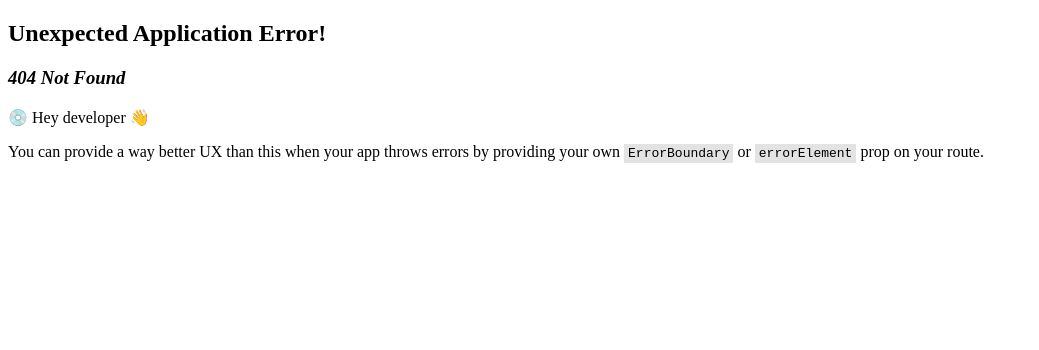
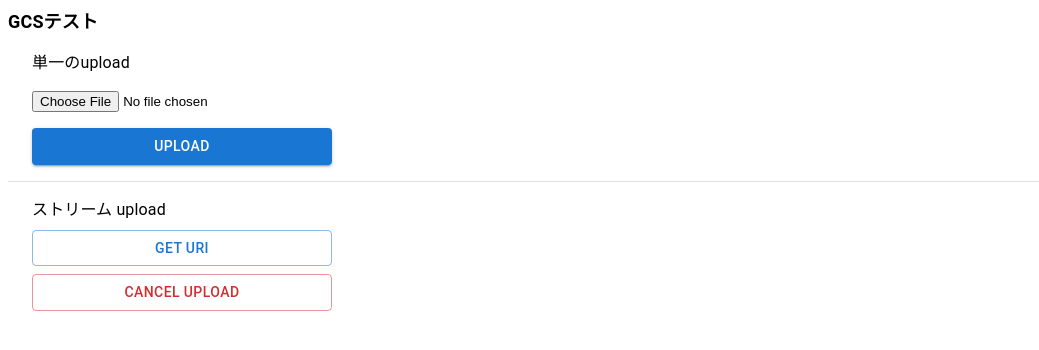
Before and after one commit to t-jimbo/web-recorder, a React (Vite) app in the folder web/: page /gcs in a window 1280 px wide. Before the commit this address had no page. Shown: the top 350 px of the page, without its empty margins (0-1039 px from the left). Built offline with nearby package versions, Linux system fonts and the light colour scheme; no server answers.

Commit message:
feat: GCSへのアップロード

```diff
--- /dev/null
+++ b/web/src/features/gcs/useStreamingUpload.ts
@@ -0,0 +1,73 @@
+import { useState } from "react";
+
+export const useStreamingUpload = () => {
+  const [uri, setUri] = useState(
+    "https://www.googleapis.com/upload/storage/v1/b/streaming-upload/o?uploadType=resumable&name=sample.mp3&upload_id=ADPycdvhzS0Jp89EexOVnFK_cHJiqogKdE6ypNHnjKXqPLZVzgEda4A7kNeGCqj9xOBGBT8KOTr2JFnexn9JhyWmdhl3Iy22N557"
+  );
+
+  const init = async (filename: string) => {
+    const baseURL = "https://www.googleapis.com";
+    const bucketName = import.meta.env.VITE_GCS_BUCKET_NAME;
+
+    const url = new URL(`upload/storage/v1/b/${bucketName}/o`, baseURL);
+    const params = {
+      uploadType: "resumable",
+      name: filename,
+    };
+    Object.entries(params).forEach(([key, value]) => {
+      url.searchParams.append(key, value);
+    });
+
+    const res = await fetch(url, {
+      method: "POST",
+      headers: {
+        Authorization: `Bearer ${import.meta.env.VITE_GCS_ACCESS_TOKEN}`,
+      },
+      // jsonでメタデータも送れる
+    });
+    const location = res.headers.get("location");
+    if (!location) {
+      const json = await res.json();
+      console.log(json);
+      console.error("location is null");
+      return;
+    }
+    setUri(location);
+    console.log(location);
+  };
+
+  const cancelUpload = async () => {
+    console.log(uri);
+    const res = await fetch(uri, {
+      method: "DELETE",
+    });
+    console.log(res);
+  };
+
+  const handleUpload = async (chunk: File) => {
+    const reader = new FileReader();
+
+    reader.addEventListener("load", async (e) => {
+      const bytes = e.target?.result;
+
+      const res = await fetch(uri, {
+        method: "PUT",
+        headers: {
+          "Content-Length": chunk.size.toString(),
+          "Content-Range": `bytes 0-${chunk.size - 1}/${chunk.size}`,
+        },
+        body: bytes,
+      });
+      const json = await res.json();
+      console.log(json);
+    });
+
+    reader.readAsArrayBuffer(chunk);
+  };
+
+  return {
+    init,
+    handleUpload,
+    cancelUpload,
+  };
+};
--- /dev/null
+++ b/web/src/features/gcs/useUploadGCS.ts
@@ -0,0 +1,28 @@
+const bucketName = import.meta.env.VITE_GCS_BUCKET_NAME;
+const accessToken = import.meta.env.VITE_GCS_ACCESS_TOKEN;
+export const useUploadGCS = () => {
+  const handleUpload = (file: File) => {
+    const reader = new FileReader();
+
+    reader.addEventListener("load", async (e) => {
+      const bytes = e.target?.result;
+      const url = `https://www.googleapis.com/upload/storage/v1/b/${bucketName}/o?uploadType=media&name=${file.name}`;
+      const res = await fetch(url, {
+        method: "POST",
+        headers: {
+          "Content-Type": file.type,
+          Authorization: `Bearer ${accessToken}`,
+        },
+        body: bytes,
+      });
+      const json = await res.json();
+      console.log(json);
+    });
+
+    reader.readAsArrayBuffer(file);
+  };
+
+  return {
+    handleUpload,
+  };
+};
--- /dev/null
+++ b/web/src/pages/gcs.tsx
@@ -0,0 +1,50 @@
+import Stack from "@mui/material/Stack";
+import Typography from "@mui/material/Typography";
+import Button from "@mui/material/Button";
+import Divider from "@mui/material/Divider";
+import { useUploadGCS } from "../features/gcs/useUploadGCS.ts";
+import { useState } from "react";
+import { useStreamingUpload } from "../features/gcs/useStreamingUpload.ts";
+
+const Page: React.FC = () => {
+  const { handleUpload } = useUploadGCS();
+  const [file, setFile] = useState<File>();
+
+  const { init, cancelUpload } = useStreamingUpload();
+
+  return (
+    <Stack rowGap={2}>
+      <Typography fontWeight="700" fontSize="18px">
+        GCSテスト
+      </Typography>
+
+      <Stack width="300px" rowGap={2} ml={3}>
+        <Typography>単一のupload</Typography>
+        <input type="file" onChange={(e) => setFile(e.target.files?.[0])} />
+        <Button
+          variant="contained"
+          onClick={() => {
+            if (file) handleUpload(file);
+          }}
+        >
+          upload
+        </Button>
+      </Stack>
+
+      <Divider />
+
+      <Stack width="300px" rowGap={1} ml={3}>
+        <Typography>ストリーム upload</Typography>
+        <Button variant="outlined" onClick={() => init("sample.mp3")}>
+          get uri
+        </Button>
+
+        <Button variant="outlined" color="error" onClick={() => cancelUpload()}>
+          cancel upload
+        </Button>
+      </Stack>
+    </Stack>
+  );
+};
+
+export default Page;
--- a/web/src/pages/index.tsx
+++ b/web/src/pages/index.tsx
@@ -9,16 +9,21 @@ const Page: React.FC = () => {
   return (
     <Stack rowGap={3}>
       <Stack rowGap={1}>
-        <Typography>録音機能を試す</Typography>
+        <Typography>録音機能サンプル</Typography>
         <Stack direction="row" columnGap={2}>
-          {/*<Button*/}
-          {/*  variant="outlined"*/}
-          {/*  onClick={() => navigate("simple-recorder")}*/}
-          {/*>*/}
-          {/*  録音機能サンプル*/}
-          {/*</Button>*/}
+          <Button
+            variant="outlined"
+            onClick={() => navigate("simple-recorder")}
+          >
+            録音機能サンプル
+          </Button>
+
+          <Button variant="outlined" onClick={() => navigate("gcs")}>
+            GCSのアップロードテスト
+          </Button>
+
           <Button variant="outlined" onClick={() => navigate("deal")}>
-            一連の流れで試す
+            一連の流れで試す(未実装)
           </Button>
         </Stack>
       </Stack>
```
Also changed, not shown: web/src/main.tsx (+7 -0 lines).
